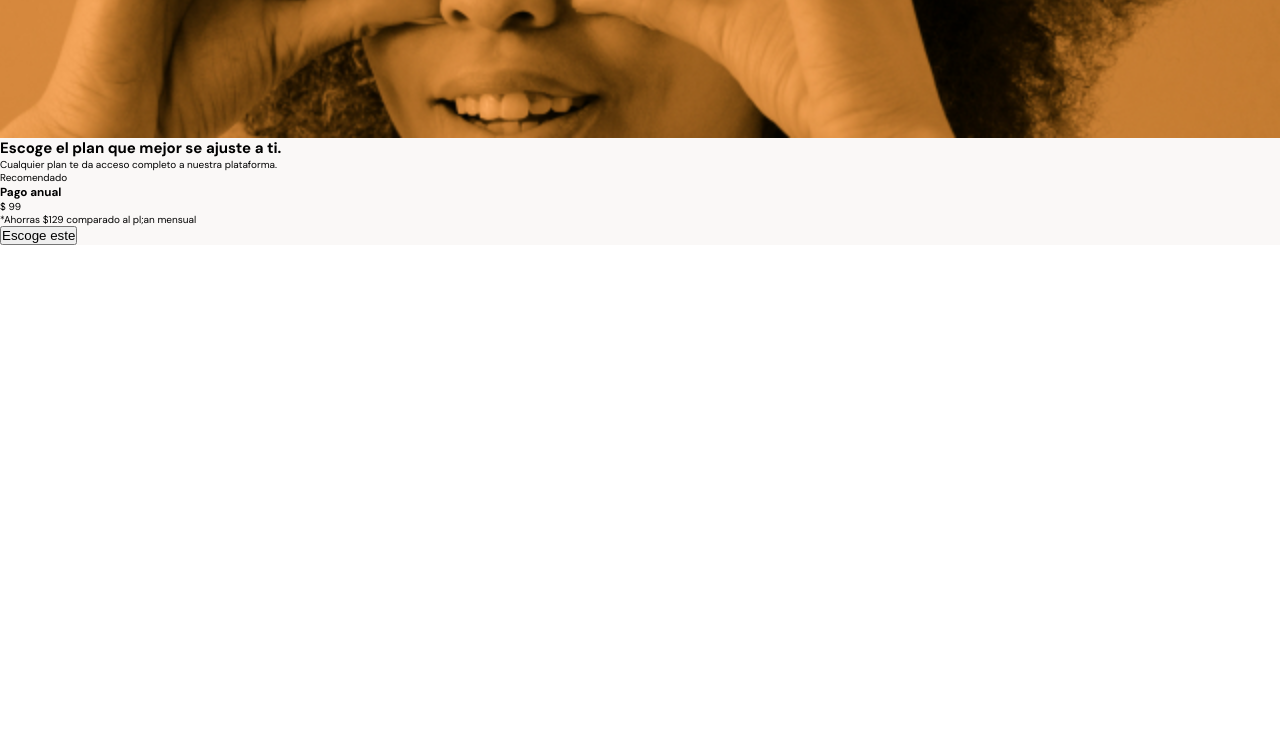
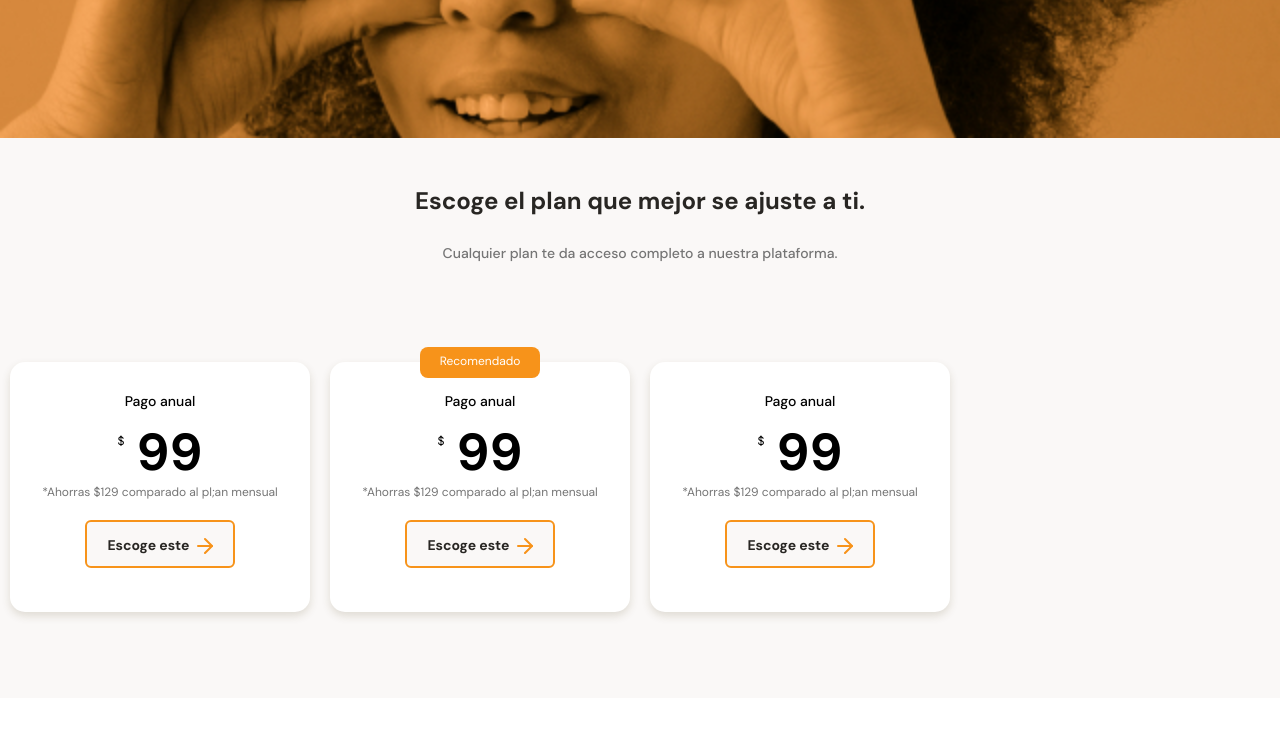
Before and after one commit to JeisonSuarez/Batatbit, a plain HTML site: page index.html in a window 1280 px wide. Shown: the part 2612-3343 px from the top of the page. Before the commit the page ends 2857 px from the top, so only its background shows below. Drawn offline with Linux system fonts and the light colour scheme.

Commit message:
sección de precios terminada

```diff
--- a/index.html
+++ b/index.html
@@ -131,7 +131,7 @@
             <h2>Conócelo hoy.</h2>
         </section>
 
-        <section id="plans" class="main-plans-containers">
+        <section id="plans" class="main-plans-container">
             <div class="plans--title">
                 <h2>Escoge el plan que mejor se ajuste a ti.</h2>
                 <p> Cualquier plan te da acceso completo a nuestra plataforma.</p>
@@ -139,17 +139,52 @@
 
             <section class="plans-container--slider">
                 <article class="plans-container--card">
-                    <p>Recomendado</p>
-                    <div>
-                        <h3>Pago anual</h3>
-                        <p><span>$</span> 99</p>
-                        <p>*Ahorras $129 comparado al pl;an mensual</p>
-                        <button>Escoge este <span></span></button>
+
+                    <div class="plan-info-container">
+                        <h3 class="plan-card--title">Pago anual</h3>
+                        <p class="plan-card--price"><span>$</span> 99</p>
+                        <p class="plan-card--saving">*Ahorras $129 comparado al pl;an mensual</p>
+                        <button class="plan-card--ca">Escoge este <span></span></button>
+                    </div>
+                </article>
+
+
+
+                <article class="plans-container--card">
+                    <p class="recomendado">Recomendado</p>
+                    <div class="plan-info-container">
+                        <h3 class="plan-card--title">Pago anual</h3>
+                        <p class="plan-card--price"><span>$</span> 99</p>
+                        <p class="plan-card--saving">*Ahorras $129 comparado al pl;an mensual</p>
+                        <button class="plan-card--ca">Escoge este <span></span></button>
+                    </div>
+                </article>
+
+
+
+                <article class="plans-container--card">
+
+                    <div class="plan-info-container">
+                        <h3 class="plan-card--title">Pago anual</h3>
+                        <p class="plan-card--price"><span>$</span> 99</p>
+                        <p class="plan-card--saving">*Ahorras $129 comparado al pl;an mensual</p>
+                        <button class="plan-card--ca">Escoge este <span></span></button>
                     </div>
                 </article>
             </section>
         </section>
     </main>
-    <footer></footer>
+    <footer>
+        <section>
+            <ul>
+                <li><a href=""></a></li>
+                <li><a href=""></a></li>
+                <li><a href=""></a></li>
+            </ul>
+        </section>
+        <section>
+            <img src="./assets/img/logo-footer.svg" alt="Logo de Batatabit 2022">
+        </section>
+    </footer>
 </body>
 </html>
--- a/style.css
+++ b/style.css
@@ -428,3 +428,126 @@ main{
     color: var(--just-white);
 
 }
+
+.main-plans-container{
+    width: 100%;
+    min-width: 320px;
+    padding-bottom: 70px;
+    text-align: center;
+}
+
+.plans--title{
+    width: 90%;
+    min-width: 288px;
+    height: auto;
+    margin: 0 auto;
+    margin-bottom:50px ;
+
+}
+
+.plans--title h2{
+    padding-top: 50px;
+    font-size: 2.4rem;
+    font-weight: bold;
+    line-height: 2.6rem;
+    color: var(--black);
+}
+
+.plans--title p{
+    padding-top: 30px;
+    font-size: 1.4rem;
+    font-weight: 500;
+    line-height: 1.8rem;
+    color: #757575;
+}
+
+.plans-container--slider{
+    display: flex;
+
+    height: 316px;
+    overflow-x: scroll;
+    overscroll-behavior-x: contain;
+    scroll-snap-type: x proximity;
+}
+
+.plans-container--card{
+    position: relative;
+    scroll-snap-align: center;
+    width: 60%;
+    min-width: 190px;
+    max-width: 300px;
+    height: 250px;
+    margin: 50px 10px 0;
+    padding: 0 15px;
+    background-color: var(--just-white);
+    border-radius: 15px;
+    box-shadow: 0 4px 8px rgba(89, 73, 30, 0.16)
+}
+
+.plans-container--card .recomendado{
+    position: absolute;
+    width: 120px;
+    height: 31px;
+    padding: 6px;
+    left: calc(50% - 60px);
+    top: -15px;
+    font-size: 1.2rem;
+    background-color: var(--bitcoin-orange);
+    border-radius: 8px;
+    color: var(--just-white);
+
+}
+
+.plan-card--title{
+    padding-top: 30px;
+    font-size: 1.4rem;
+    font-weight: 500;
+    line-height: 1.8rem;
+    color: black;
+
+}
+
+.plan-card--price{
+    padding: 5px 0;
+    font-size: 5.2rem;
+    font-weight: bold;
+    line-height: 5.3rem;
+    color: black;
+}
+
+.plan-card--price span{
+
+    font-size: 1.2rem;
+    font-weight: 300;
+    vertical-align: 25px;
+
+}
+
+.plan-card--saving{
+    font-size: 1.2rem;
+    color: #757575;
+}
+
+.plan-card--ca{
+    width: 150px ;
+    height: 48px;
+    margin-top: 20px;
+    background-color: #faf8f7;
+    border: 2px solid  var(--bitcoin-orange);
+    border-radius: 6px;
+    font-family: 'DM Sans', sans-serif;
+    font-size: 1.4rem;
+    font-weight: bold;
+    line-height: 1.8rem;
+    color: var(--black);
+
+}
+
+.plan-card--ca span{
+    display: inline-block;
+    width: 20px;
+    height: 20px;
+    background-image: url('./assets/icons/orange-right-arrow.svg');
+    vertical-align: text-bottom;
+
+}
```
